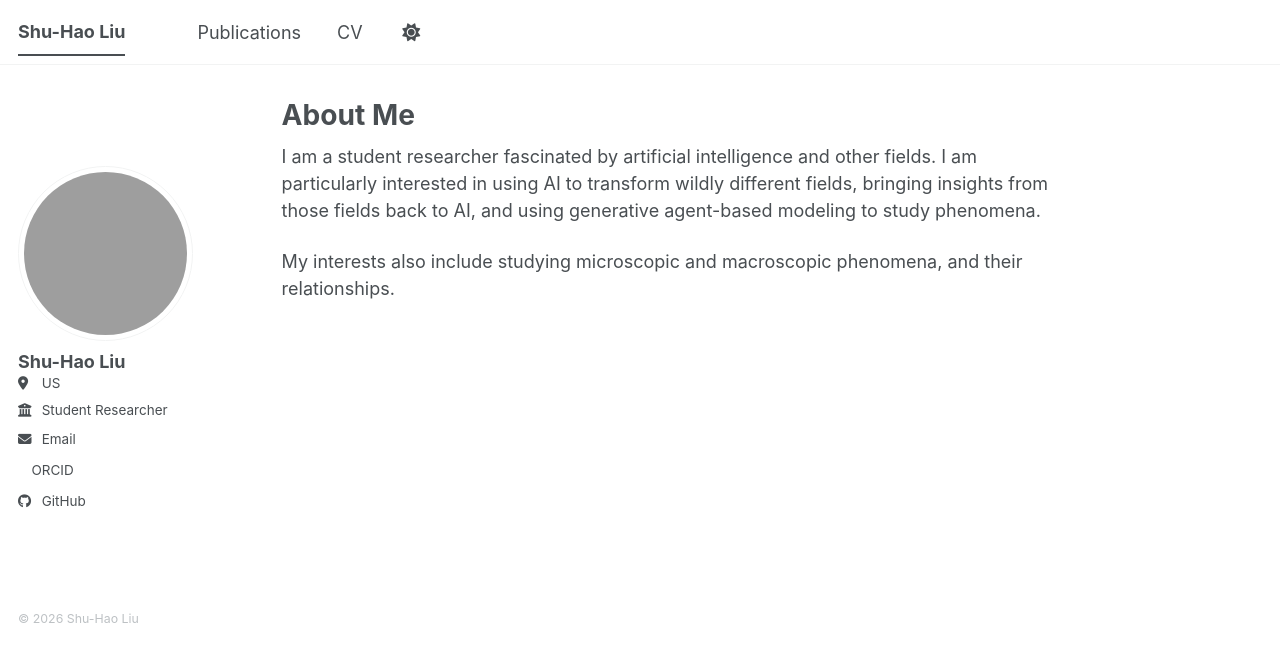
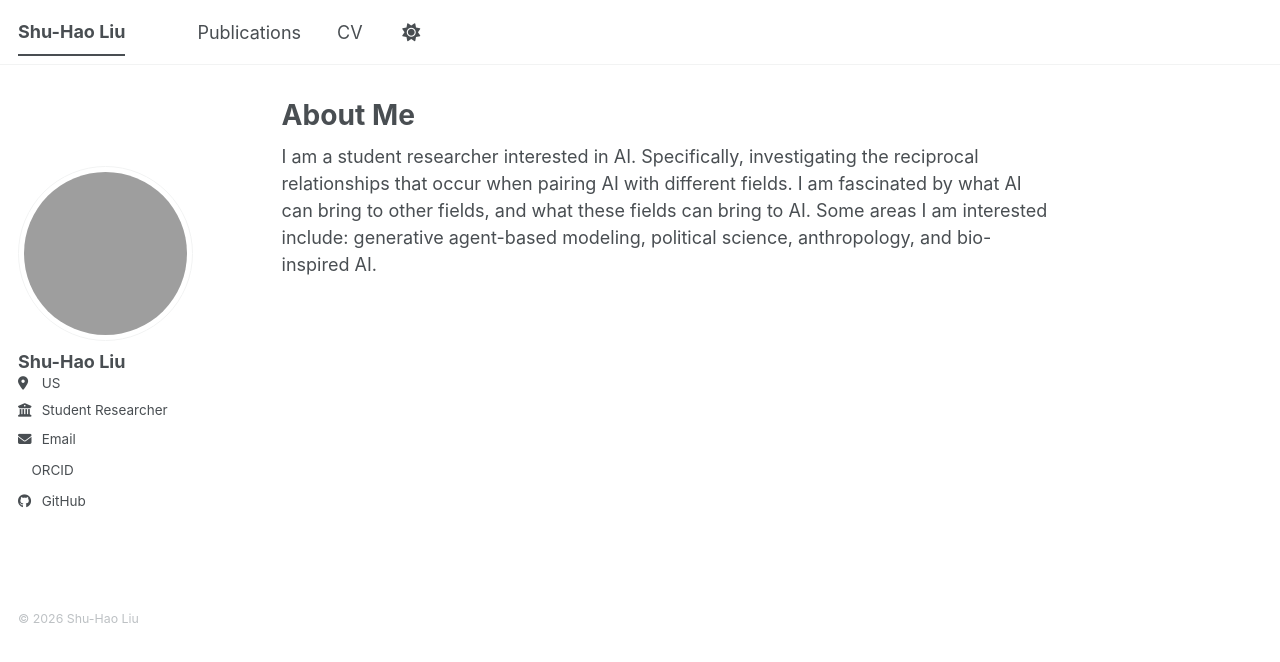
Before and after one commit to shu-hao-liu/shu-hao-liu.github.io, a Jekyll site: the page built from _pages/about.md, in a window 1280 px wide. Shown: the top 662 px of the page. Built offline with Jekyll 4.4.1, drawn with Linux system fonts in a browser that asks for light colours; a script bundle is joined from its source files by our own code; a style sheet for code colours, icons or effects is not loaded; grey boxes are pictures that could not be loaded.

Commit message:
Update about page and add publication

```diff
--- a/_pages/about.md
+++ b/_pages/about.md
@@ -7,6 +7,4 @@ redirect_from:
   - /about.html
 ---
 
-I am a student researcher fascinated by artificial intelligence and other fields. I am particularly interested in using AI to transform wildly different fields, bringing insights from those fields back to AI, and using generative agent-based modeling to study phenomena.
-
-My interests also include studying microscopic and macroscopic phenomena, and their relationships.
+I am a student researcher interested in AI. Specifically, investigating the reciprocal relationships that occur when pairing AI with different fields. I am fascinated by what AI can bring to other fields, and what these fields can bring to AI. Some areas I am interested include: generative agent-based modeling, political science, anthropology, and bio-inspired AI.
--- a/_pages/publications.html
+++ b/_pages/publications.html
@@ -6,6 +6,9 @@ author_profile: true
 ---
 
 {% include base_path %}
+
+<h2 class="archive__item-title"><a href="https://doi.org/10.5281/zenodo.23147127">Towards Agentic Studies: An Interdisciplinary Framework for the Study of Artificial Agency</a></h2>
+<p>DOI: <a href="https://doi.org/10.5281/zenodo.23147127">10.5281/zenodo.23147127</a></p>
 
 <!-- New style rendering if publication categories are defined -->
 {% if site.publication_category %}
```
